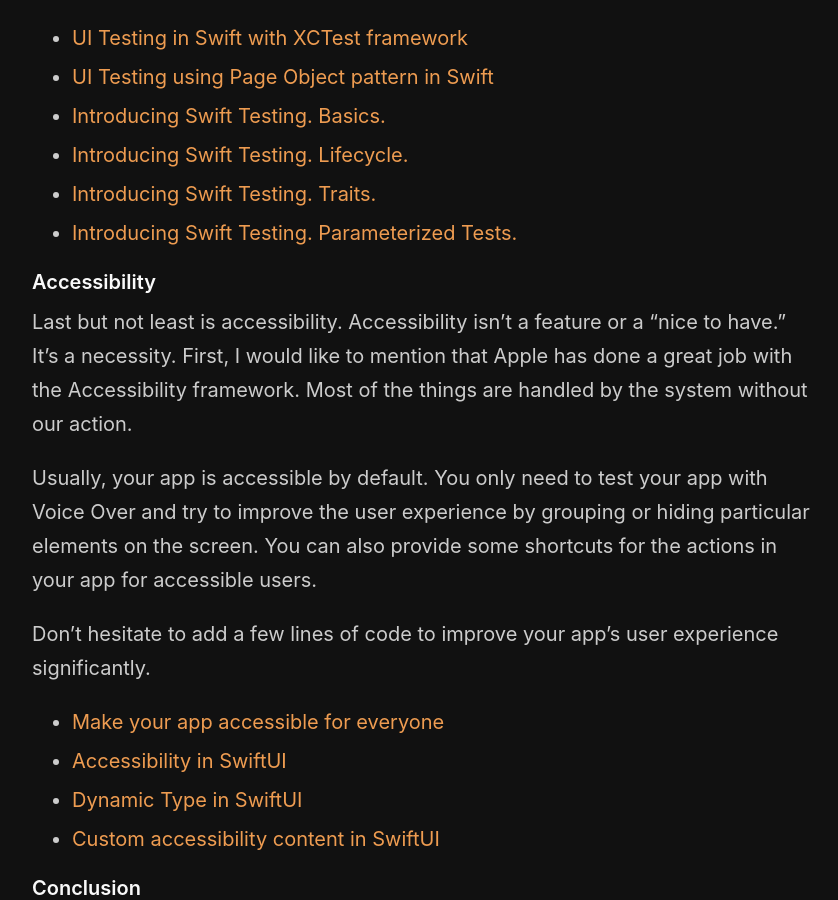
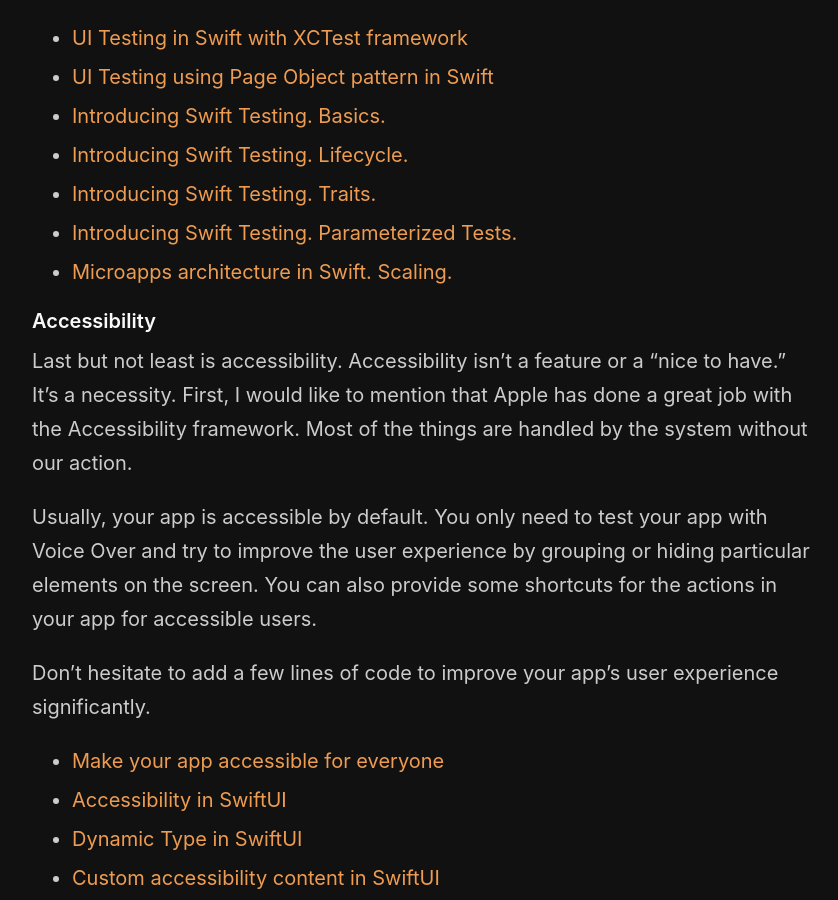
Before and after one commit to mecid/mecid.github.io, a Jekyll site: the page built from _posts/2022-12-27-ios-development-trends-in-review.md, in a window 1280 px wide and 900 px high, scrolled down 2823 px. Shown: the whole window, without its empty margins (218-1056 px from the left). Built offline with Jekyll 4.4.1, drawn with Linux system fonts in a browser that asks for light colours.

Commit message:
ios trends post tuned

```diff
--- a/_posts/2022-12-27-ios-development-trends-in-review.md
+++ b/_posts/2022-12-27-ios-development-trends-in-review.md
@@ -56,6 +56,7 @@
 * [Introducing Swift Testing. Lifecycle.](/2024/10/29/introducing-swift-testing-lifecycle/)
 * [Introducing Swift Testing. Traits.](/2024/11/05/introducing-swift-testing-traits/)
 * [Introducing Swift Testing. Parameterized Tests.](/2024/11/12/introducing-swift-testing-parameterized-tests/)
+* [Microapps architecture in Swift. Scaling.](/2025/05/27/microapps-architecture-in-swift-scaling/)
 
 #### Accessibility
 Last but not least is accessibility. Accessibility isn't a feature or a "nice to have." It's a necessity. First, I would like to mention that Apple has done a great job with the Accessibility framework. Most of the things are handled by the system without our action.
```
